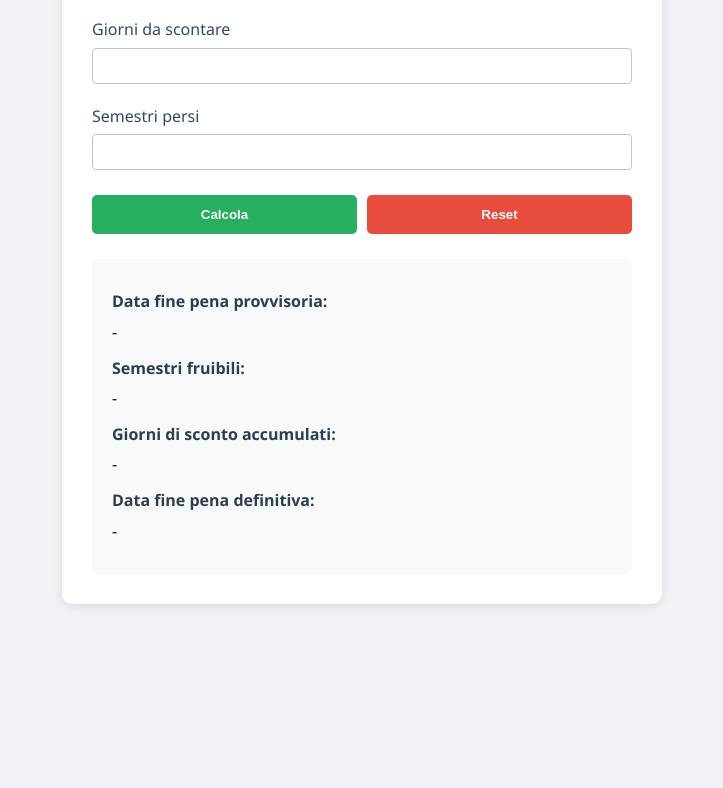
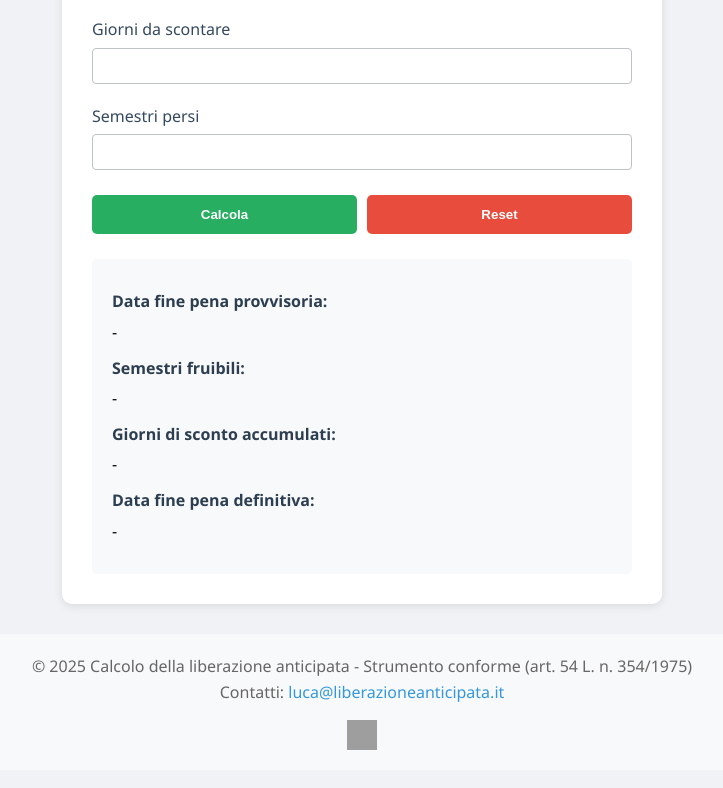
Before and after one commit to addering/liberazioneanticipata, a plain HTML site: page index.html in a window 1280 px wide. Shown: the part 470-1258 px from the top of the page, without its empty margins (278-1001 px from the left). Before the commit the page ends 1094 px from the top, so only its background shows below. Drawn offline with Linux system fonts and the light colour scheme; grey boxes are pictures that could not be loaded.

Commit message:
Update index.html
aggiunta base seo friendly e modificato il footer

```diff
--- a/index.html
+++ b/index.html
@@ -3,7 +3,7 @@
 <head>
     <meta charset="UTF-8">
     <meta name="viewport" content="width=device-width, initial-scale=1.0">
-    <title>Calcolo Liberazione Anticipata</title>
+    <title>Calcolo Liberazione Anticipata V. 1.4</title>
     <style>
         /* Stili CSS rimangono identici alla versione precedente */
         * { box-sizing: border-box; margin: 0; padding: 0; }
@@ -56,6 +56,17 @@
             <div class="result-item"><strong>Data fine pena definitiva:</strong><span id="definitiveEnd">-</span></div>
         </div>
     </div>
+
+    <!-- Nuovo Footer -->
+    <footer style="text-align: center; margin-top: 30px; color: #666; padding: 20px; background-color: #f8f9fa; border-radius: 8px;">
+        <p>© 2025 Calcolo della liberazione anticipata - Strumento conforme (art. 54 L. n. 354/1975)</p>
+        <p>Contatti: <a href="mailto:luca@liberazioneanticipata.it" style="color: #3498db; text-decoration: none;">luca@liberazioneanticipata.it</a></p>
+        <div style="margin-top: 15px;">
+            <a href="https://www.tiktok.com/@detenutiliberi1" target="_blank" rel="noopener noreferrer" aria-label="Visita il nostro profilo TikTok">
+                <img src="https://upload.wikimedia.org/wikipedia/commons/a/a9/TikTok_logo.svg" alt="Logo TikTok" style="width: 30px; height: 30px; vertical-align: middle;">
+            </a>
+        </div>
+    </footer>
 
     <script>
         function calculate() {
```
